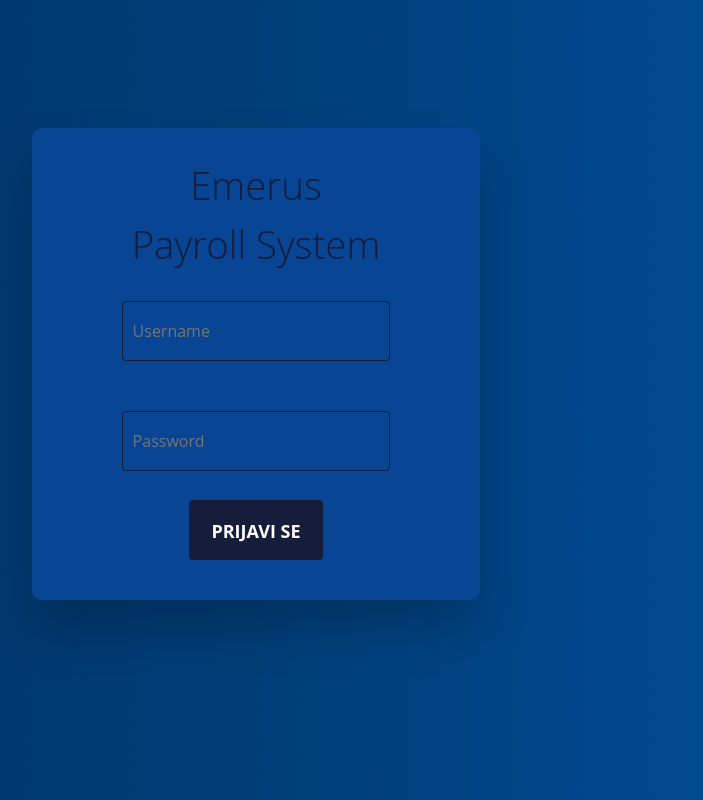
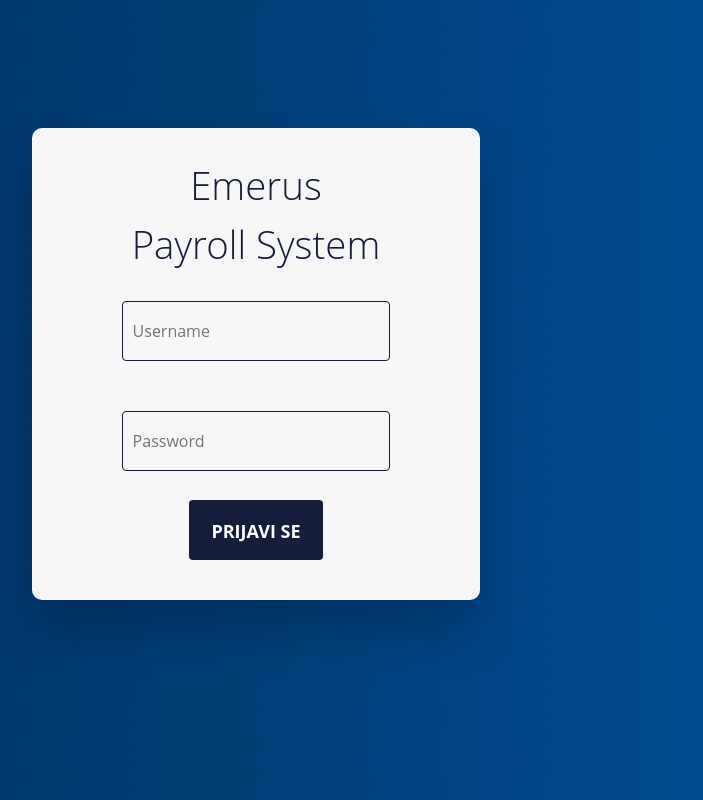
Before and after one commit to MarkoCuk54/Payroll-Application, a Flask app: page / in a window 1280 px wide. Shown: the whole page, without its empty margins (384-1087 px from the left). Run offline with Flask 2, Linux system fonts and the light colour scheme; some libraries are stand-ins or nearby versions.

Commit message:
change login panel card color

```diff
--- a/static/login.css
+++ b/static/login.css
@@ -38,7 +38,7 @@ a:active:hover {
 }
 
 #login-form-wrap {
-  background-color: #084594;
+  background-color: #f7f7f7;
   width: 35%;
   margin: 10% auto;
   text-align: center;
```
